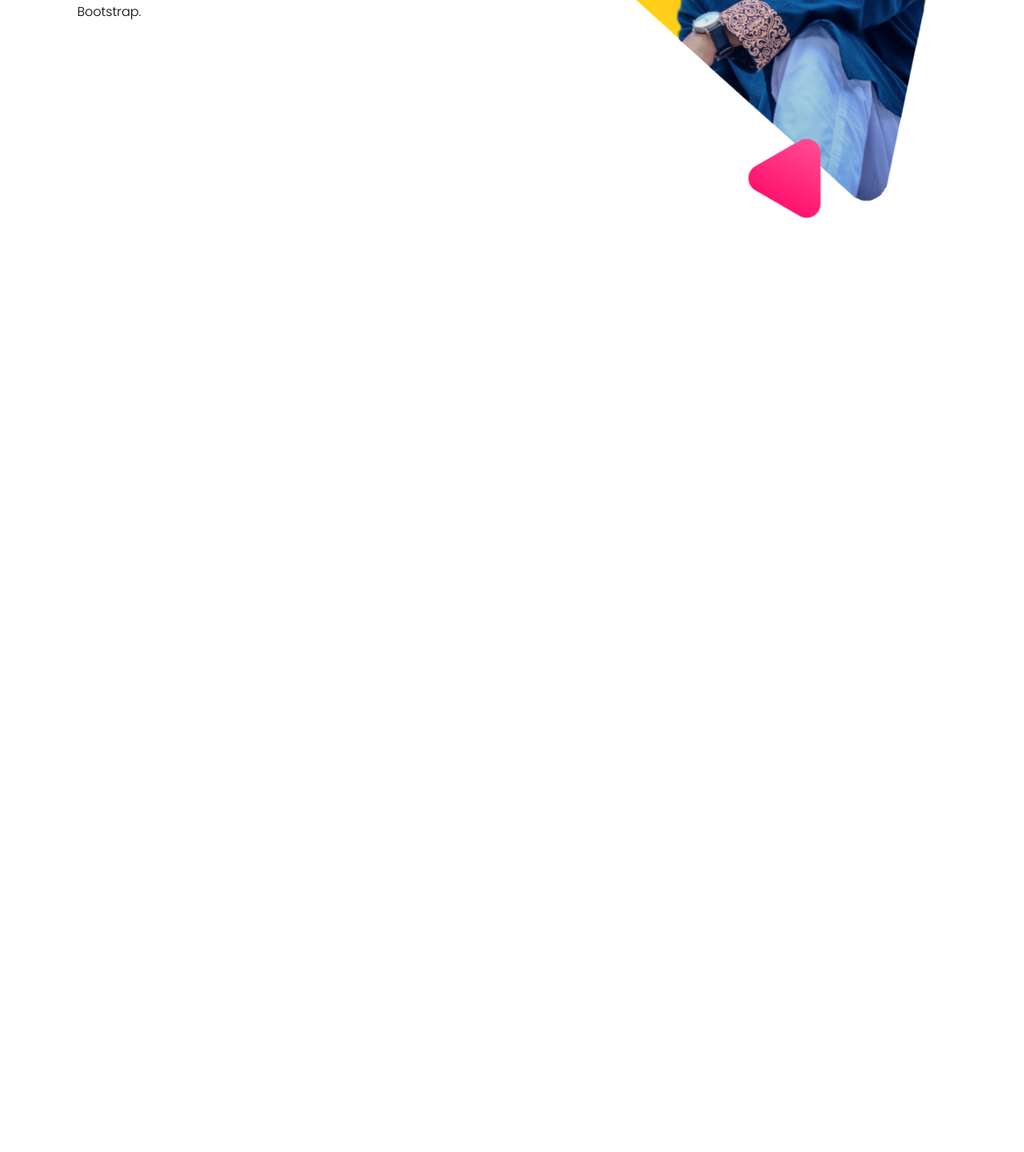
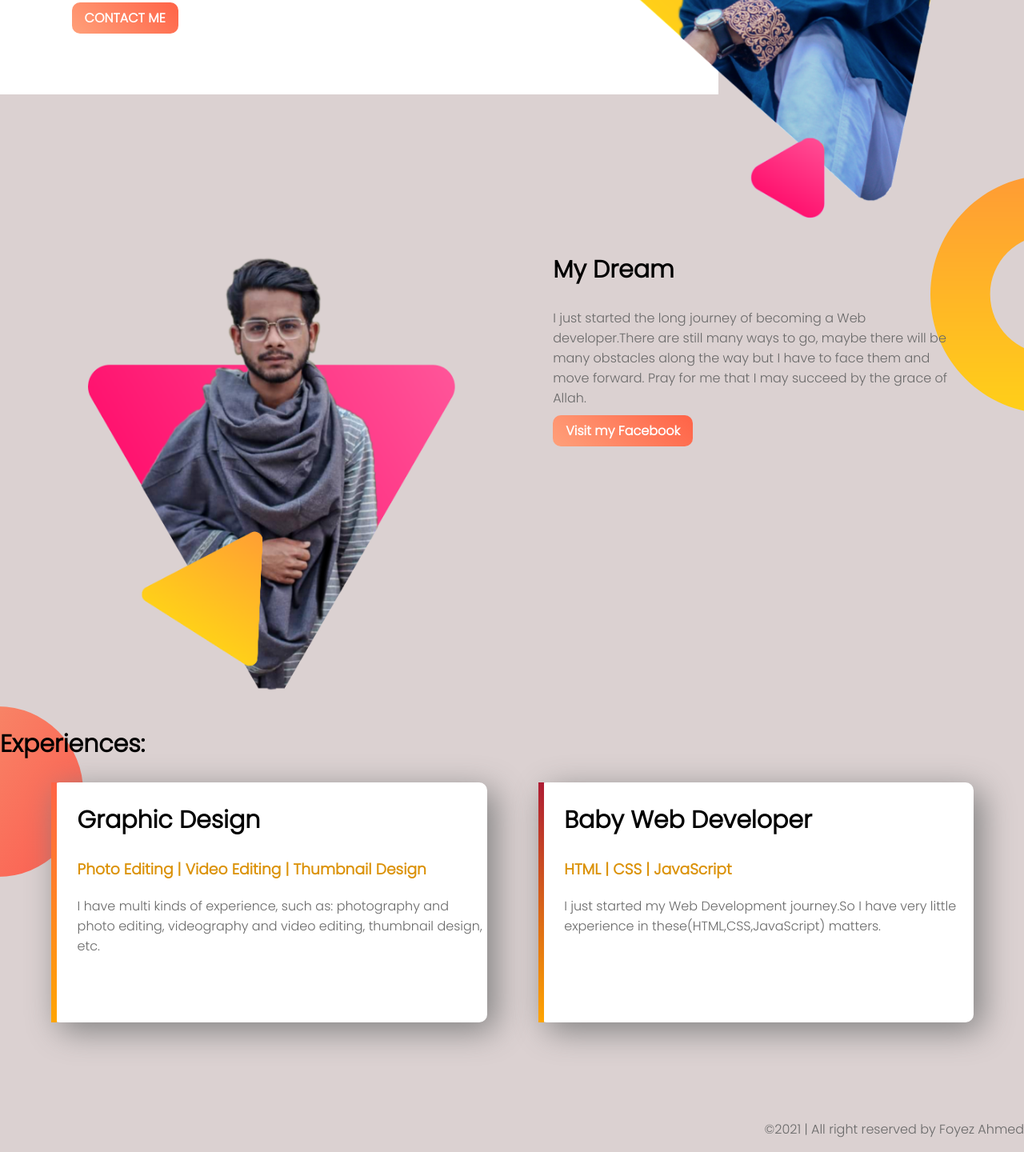
Before and after one commit to IamFoyezAhmed/1st-personal-site, a plain HTML site: page index.html in a window 1280 px wide. Shown: the part 382-1822 px from the top of the page at 80% size. Before the commit the page ends 800 px from the top, so only its background shows below. Drawn offline with Linux system fonts and the light colour scheme.

Commit message:
finished

```diff
--- a/index.html
+++ b/index.html
@@ -9,17 +9,49 @@
     <link rel="stylesheet" href="style.css">
 </head>
 <body>
-  <section>
+  <section class="top-banner">
       <div class="half-width">
         <h2>Hello I'm </h2>
         <h1> <span class="name-highlight"> Foyez Ahmed</span></h1>
         <h3>I am beginner Web Developer</h3>
         <p>Hello,I'm Foyez Ahmed. A beginner of Front End Developer based in Bangladesh. Now I'm working hard to become a complete Web Developer. I've completed HTML & CSS basics. After making this Website I'll learn about HTML-5,CSS-3,Java Scipt & Bootstrap. </p>
+        <a class="link-button" target="_blank" href="https://www.linkedin.com/in/foyez-ahmed-2466aa215/">CONTACT ME</a>
       </div>
       <div class="half-width">
         <img src="website elements/dp-1.png" alt="">
       </div>
   </section>
+  <section class="my-dream">
+      <div class="half-width">
+         <img src="website elements/dp-2.png" alt="">
+      </div>
+      <div class="half-width">
+          <h2>My Dream</h2>
+          <p>I just started the long journey of becoming a Web developer.There are still many ways to go, maybe there will be many obstacles along the way but I have to face them and move forward. Pray for me that I may succeed by the grace of Allah.</p>
+          <a class="link-button" target="_blank" href="https://www.facebook.com/Hello.Foyez">Visit my Facebook</a>
+      </div>
+  </section>
+  <section class="experience-area">
+    <h2>Experiences:</h2>
+    <div id="graphic-design" class="half-width single-experience">
+      <h2>Graphic Design</h2>
+      <h3 class="name-highlight">Photo Editing | Video Editing | Thumbnail Design</h3>
+      <p>
+        I have multi kinds of experience, such as: photography and photo editing, videography and video editing, thumbnail design, etc.
+      </p>
+
+    </div>
+          <div id="baby-dev" class="half-width single-experience">
+      <h2>Baby Web Developer</h2>
+      <h3 class="name-highlight">HTML | CSS | JavaScript</h3>
+      <p>
+        I just started my Web Development journey.So I have very little experience in these(HTML,CSS,JavaScript) matters.
+      </p>
+          </div>
+        </section>
+      <footer >
+        <p> ©2021 | All right reserved by Foyez Ahmed</p>
+       </footer>
 
 </body>
 </html>
--- a/style.css
+++ b/style.css
@@ -1,5 +1,6 @@
-body{
+body{ margin: 0%;
     font-family: 'Poppins', sans-serif;
+    background-color: rgb(219, 209, 209);
 }
 h1{
     font-size: 50px;
@@ -10,6 +11,7 @@ h2{
 .name-highlight{
     color: rgb(219, 146, 9);
 }
+
 .half-width{
     width: 40%;
     float: left;
@@ -19,3 +21,52 @@ h2{
 .half-width img{
     width: 100%;
 }
+.top-banner{
+    background-image: url("website elements/top-banner.png");
+    background-repeat: no-repeat;
+}
+section{
+    height: 500px;
+}
+.link-button{
+    text-decoration: none;
+    color: white;
+  background-image: linear-gradient( 45deg, lightSalmon,tomato);
+    padding: 8px 16px;
+    border-radius: 10px;
+    font-weight: 700;
+}
+.my-dream{
+    background-image: url("website elements/dream-bg.png");
+    background-repeat: no-repeat;
+    background-position: right;
+}
+.experience-area{
+    float: left;
+    background-image: url("website elements/exp-bg.png");
+    background-repeat: no-repeat;
+
+ }
+.single-experience{
+    background-color: white;
+    box-shadow: 10px 10px 40px gray;
+    border-radius: 10px;
+    height: 60%;
+}
+#graphic-design{
+    border-left: 7px solid;
+    border-image: linear-gradient(tomato, orange) ;
+    border-image-slice: 1;
+
+}
+#baby-dev{
+    border-left:7px solid ;
+    border-image: linear-gradient(rgb(173, 28, 52 ), orange) ;
+    border-image-slice: 1;
+}
+p{
+    color: dimgray;
+}
+footer {
+    float: right;
+   }
```
